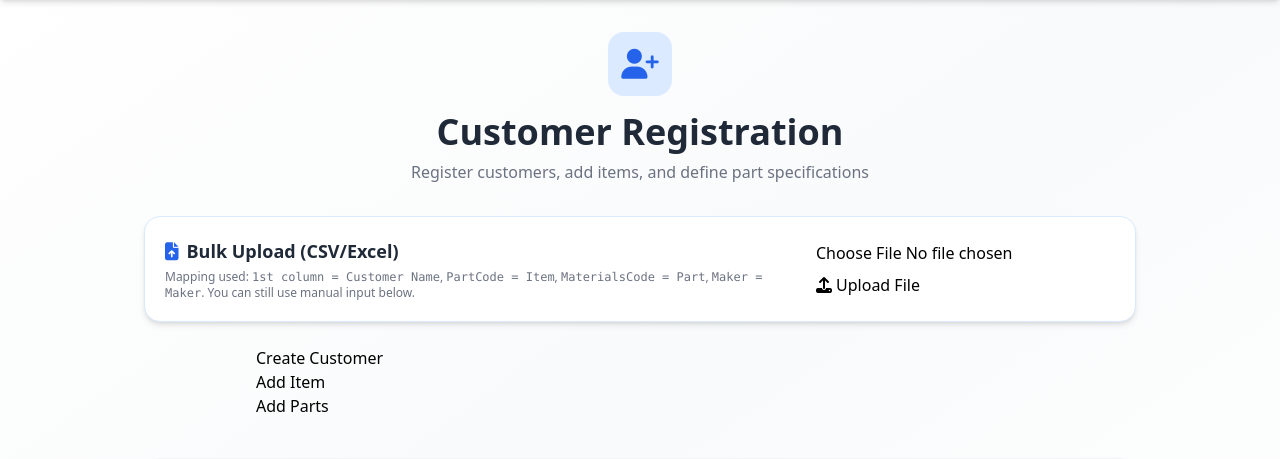
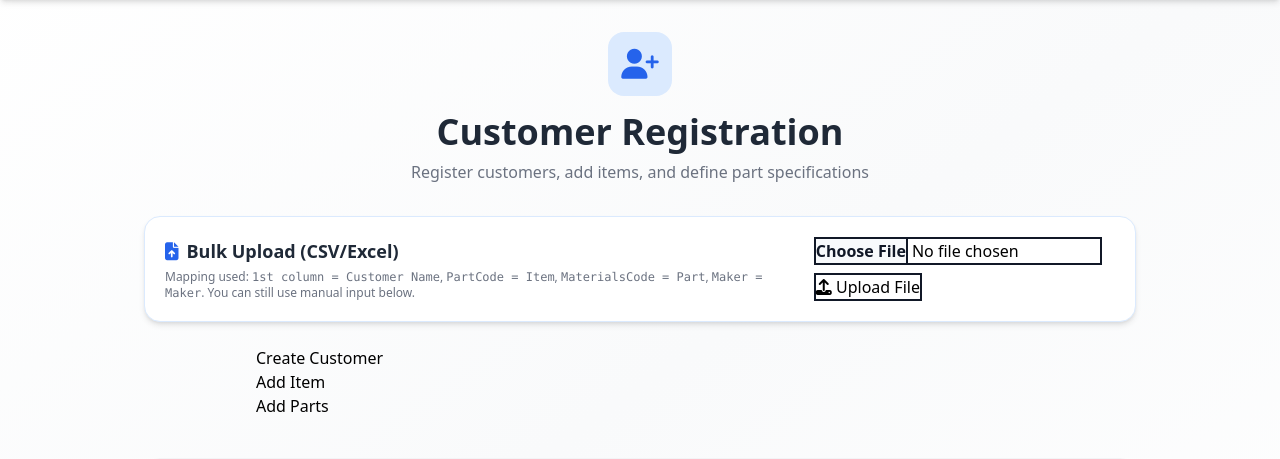
Before and after one commit to francismoreto/QR-Code-Generation, a Django app: page /customer/create in a window 1280 px wide. Shown: the part 56-515 px from the top of the page. Run offline with Django 5.2, Linux system fonts and the light colour scheme; some libraries are stand-ins or nearby versions.

Commit message:
Upload File

```diff
--- a/app/templates/customer_create.html
+++ b/app/templates/customer_create.html
@@ -54,6 +54,25 @@
                 opacity: 1;
             }
         }
+        .bulk-upload-file-input {
+            border: 2px solid #111827 !important;
+        }
+        .bulk-upload-file-input::file-selector-button {
+            border-right: 2px solid #111827 !important;
+            background: #f8fafc !important;
+            color: #111827 !important;
+            font-weight: 600;
+        }
+        .bulk-upload-file-input::-webkit-file-upload-button {
+            border-right: 2px solid #111827 !important;
+            background: #f8fafc !important;
+            color: #111827 !important;
+            font-weight: 600;
+        }
+        .bulk-upload-btn {
+            border: 2px solid #111827 !important;
+            box-shadow: none !important;
+        }
     </style>
 </head>
 <body class="bg-gradient-to-br from-slate-50 via-gray-50 to-blue-50 min-h-screen">
@@ -96,8 +115,8 @@
                     </p>
                 </div>
                 <div class="flex flex-wrap items-center gap-2">
-                    <input id="bulkCustomerFileInput" type="file" accept=".csv,.xlsx" class="file-input file-input-bordered file-input-sm w-full md:w-72">
-                    <button id="bulkCustomerUploadBtn" type="button" class="btn btn-primary btn-sm gap-2">
+                    <input id="bulkCustomerFileInput" type="file" accept=".csv,.xlsx" class="file-input file-input-bordered file-input-sm w-full md:w-72 bulk-upload-file-input">
+                    <button id="bulkCustomerUploadBtn" type="button" class="btn btn-primary btn-sm gap-2 bulk-upload-btn">
                         <i class="fas fa-upload"></i> Upload File
                     </button>
                 </div>
@@ -364,6 +383,17 @@
                 showErrorNotification('Validation Error', 'Please choose a CSV or Excel file first.');
                 return;
             }
+            const confirmUpload = await Swal.fire({
+                icon: 'question',
+                title: 'Confirm upload',
+                text: `Upload file "${file.name}" now?`,
+                showCancelButton: true,
+                confirmButtonText: 'Yes, upload',
+                cancelButtonText: 'Cancel',
+                confirmButtonColor: '#2563eb',
+                cancelButtonColor: '#6b7280'
+            });
+            if (!confirmUpload.isConfirmed) return;
 
             const fd = new FormData();
             fd.append('file', file);
```
Also changed, not shown: db.sqlite3.
